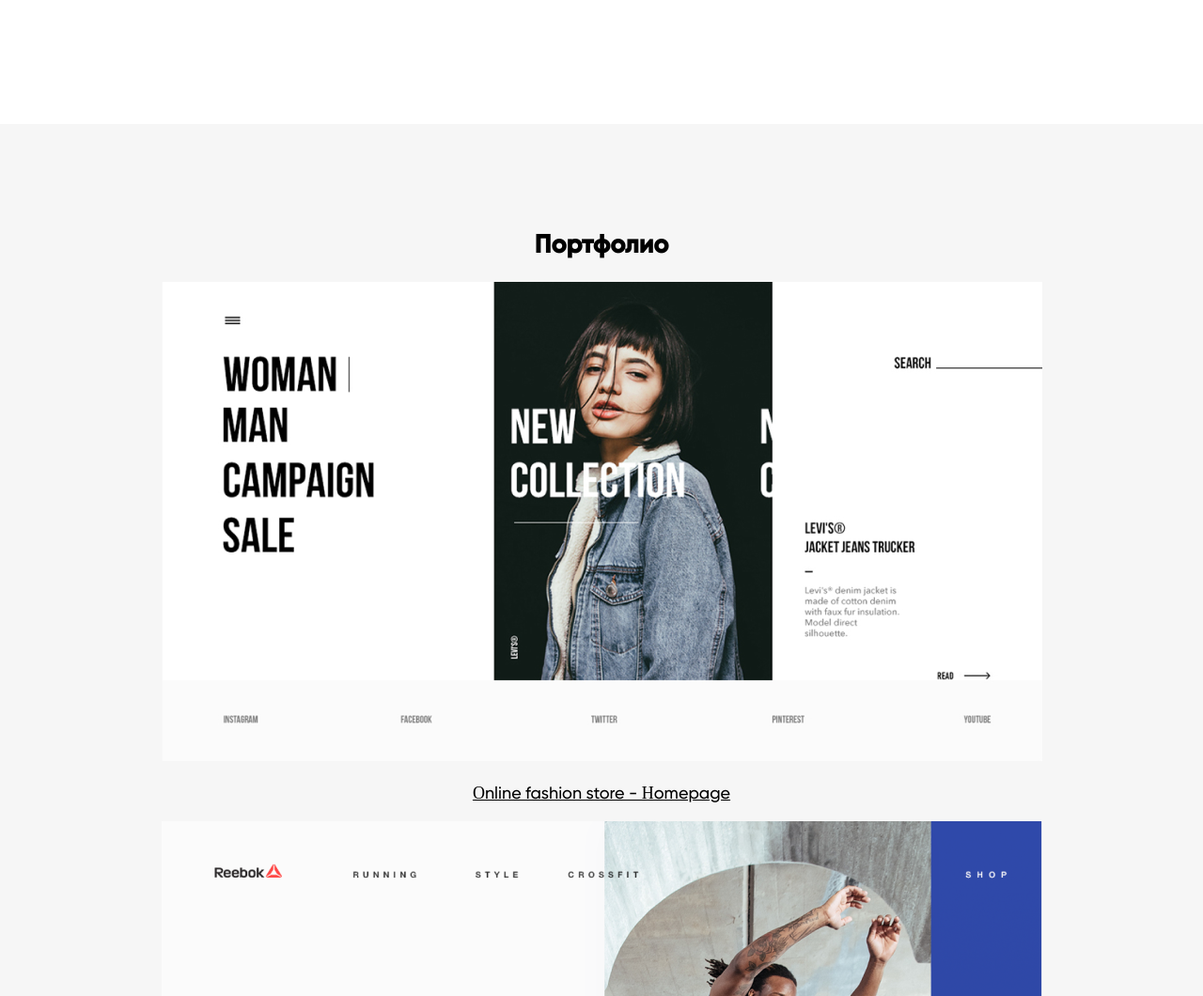
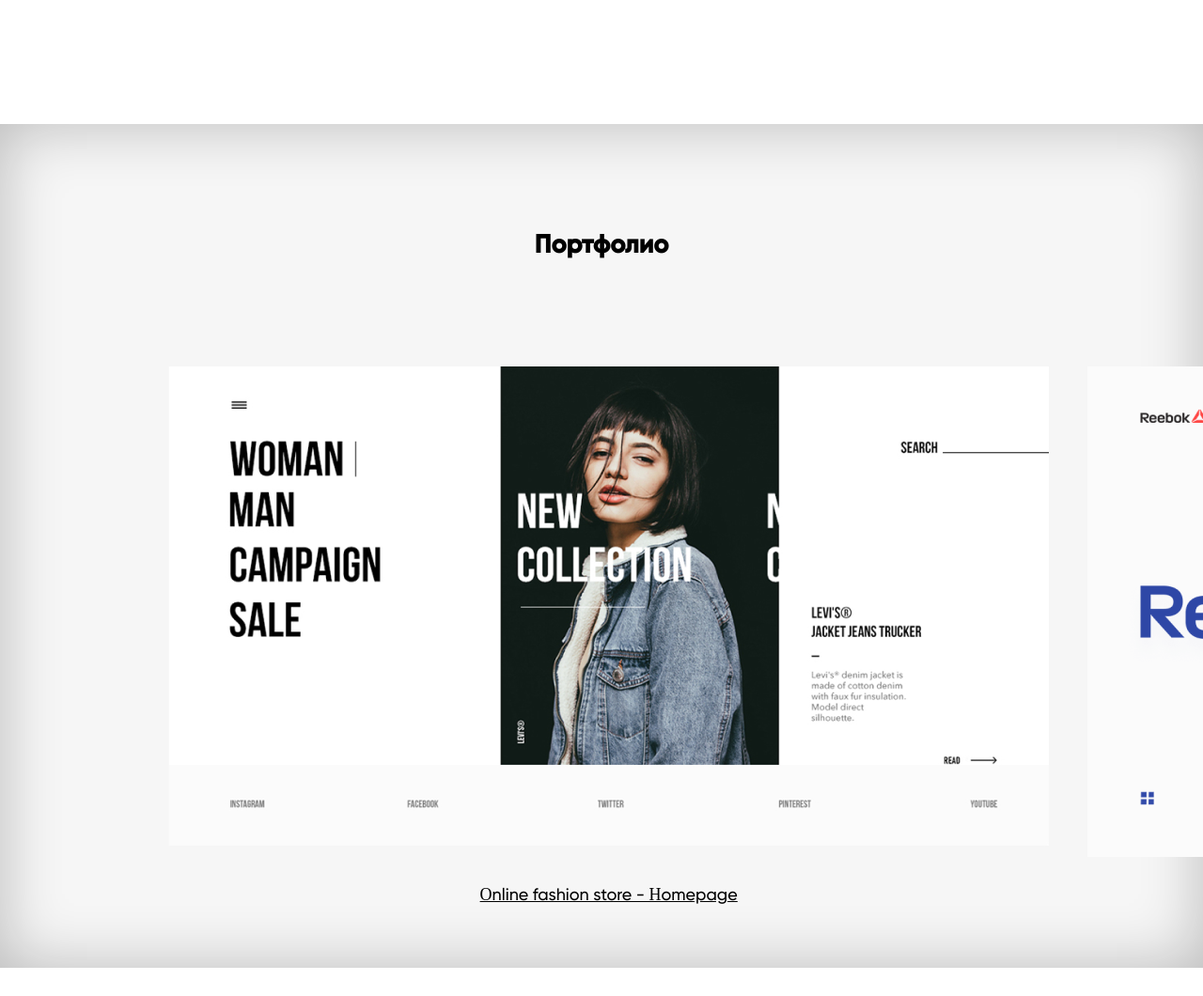
Before and after one commit to TemurL/FromFigma, a plain HTML site: page rus/index.html in a window 1280 px wide. Shown: the part 1740-2800 px from the top of the page at 94% size. Drawn offline with Linux system fonts and the light colour scheme.

Commit message:
new portfolio rus desing (scroll)

```diff
--- a/rus/index.html
+++ b/rus/index.html
@@ -92,14 +92,24 @@
                 </div>
             </div>
         </section>
-        <section id="portfolio">
+
+        <section id="portfolio" class="rusV">
             <h2>Портфолио</h2>
+
+            <div class="portfolio">
+                <div>
                     <img src="../img/Слой 8port1.png" alt="">
                     <p>Online fashion store - Homepage</p>
+                </div>
+                <div>
                     <img src="../img/reebok_web.png" alt="">
                     <p>Reebok Store - Concept</p>
+                </div>
+                <div>
                     <img src="../img/reebok_web3.png" alt="">
                     <p>Braun Landing Page - Concept</p>
+                </div>
+            </div>
         </section>
         <section id="contacts">
             <h2>Контакты</h2>
--- a/styles/style.css
+++ b/styles/style.css
@@ -120,6 +120,7 @@
 #about-me {
     background-color:#F6F6F6;
     margin-inline: -18vw;
+    box-shadow: inset 0 0 64px 2px #0000003d;
 }
 
 section p {
@@ -148,16 +149,33 @@
 #portfolio {
     background-color: #F6F6F6;
     margin-inline: -18vw;
+    box-shadow: inset 0 0 64px 2px #0000003d;
 }
 
 
-.portfolio img {
+#portfolio img {
     margin-block: 3rem 1rem;
 }
 
 #portfolio p {
     text-decoration: underline;
     cursor: pointer;
+}
+
+.portfolio {
+    display: flex;
+    gap: 40px;
+    padding-inline: 14vw;
+    padding-block: 2rem;
+    overflow-x: scroll;
+}
+
+.portfolio::-webkit-scrollbar-track {
+    background-color: black;
+}
+
+.rusV {
+    padding-bottom: 0;
 }
 
 #contacts button {
```
Lines whose indentation alone changed are shown as unchanged.
